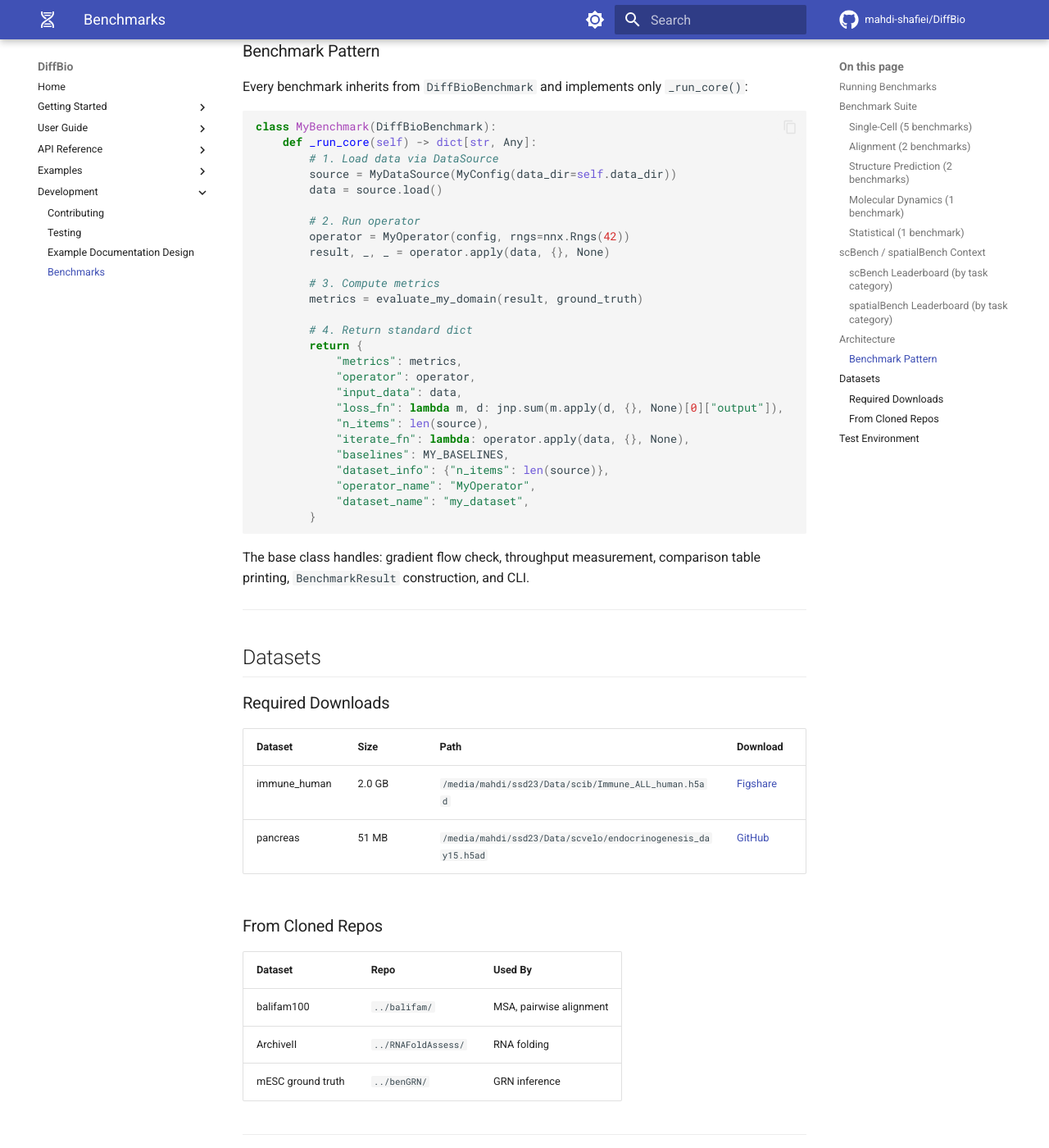
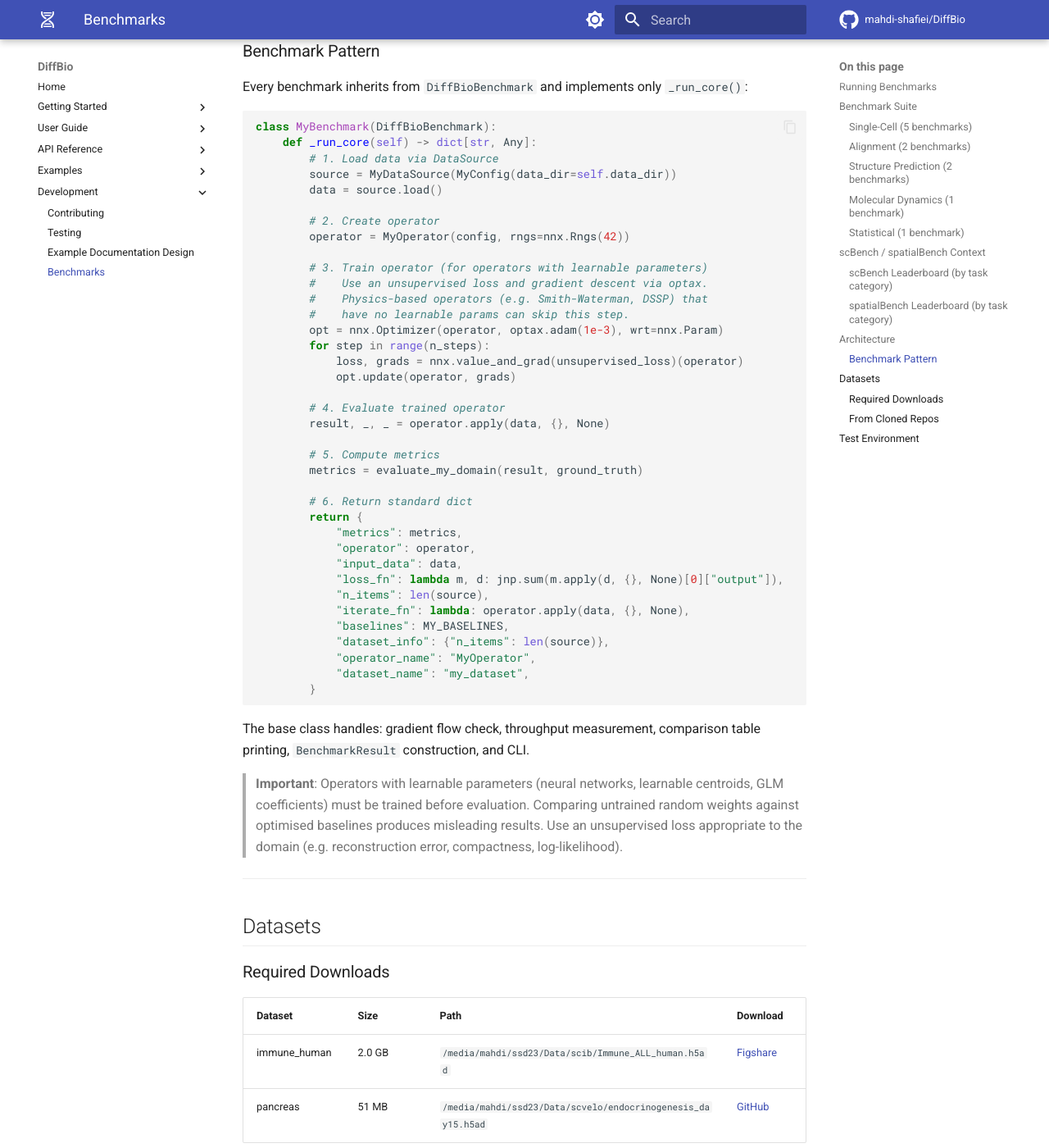
Before and after one commit to avitai/DiffBio, an MkDocs documentation site: the page built from docs/development/benchmarks.md, in a window 1280 px wide and 1400 px high, scrolled down 3540 px. Shown: the whole window at 82% size. Built offline with MkDocs 1.6.1 and Material for MkDocs 9.7.7, drawn with Linux system fonts in a browser that asks for light colours; comment, search, counter and statistics services are not loaded.

Commit message:
Update docs to reflect matmul-based diffusion and benchmark training imputation.py: fix docstrings still referencing eigendecomposition singlecell.md: update algorithm descriptions for imputer and pseudotime to describe Markov power accumulation benchmarks.md: add training step to benchmark pattern example, add note about training operators before evaluation project documentation: add Markov Power Accumulation to differentiability techniques list README.md: update project structure to reflect current codebase (35+ operators across 10+ domains)

```diff
--- a/docs/development/benchmarks.md
+++ b/docs/development/benchmarks.md
@@ -122,14 +122,25 @@ class MyBenchmark(DiffBioBenchmark):
         source = MyDataSource(MyConfig(data_dir=self.data_dir))
         data = source.load()
 
-        # 2. Run operator
+        # 2. Create operator
         operator = MyOperator(config, rngs=nnx.Rngs(42))
+
+        # 3. Train operator (for operators with learnable parameters)
+        #    Use an unsupervised loss and gradient descent via optax.
+        #    Physics-based operators (e.g. Smith-Waterman, DSSP) that
+        #    have no learnable params can skip this step.
+        opt = nnx.Optimizer(operator, optax.adam(1e-3), wrt=nnx.Param)
+        for step in range(n_steps):
+            loss, grads = nnx.value_and_grad(unsupervised_loss)(operator)
+            opt.update(operator, grads)
+
+        # 4. Evaluate trained operator
         result, _, _ = operator.apply(data, {}, None)
 
-        # 3. Compute metrics
+        # 5. Compute metrics
         metrics = evaluate_my_domain(result, ground_truth)
 
-        # 4. Return standard dict
+        # 6. Return standard dict
         return {
             "metrics": metrics,
             "operator": operator,
@@ -146,6 +157,13 @@ class MyBenchmark(DiffBioBenchmark):
 
 The base class handles: gradient flow check, throughput measurement,
 comparison table printing, `BenchmarkResult` construction, and CLI.
+
+> **Important**: Operators with learnable parameters (neural networks,
+> learnable centroids, GLM coefficients) must be trained before
+> evaluation. Comparing untrained random weights against optimised
+> baselines produces misleading results. Use an unsupervised loss
+> appropriate to the domain (e.g. reconstruction error, compactness,
+> log-likelihood).
 
 ---
 
```
Also changed, not shown: CLAUDE.md (+1 -0 lines), README.md (+19 -13 lines), docs/user-guide/operators/singlecell.md (+7 -7 lines), 1 other file.
